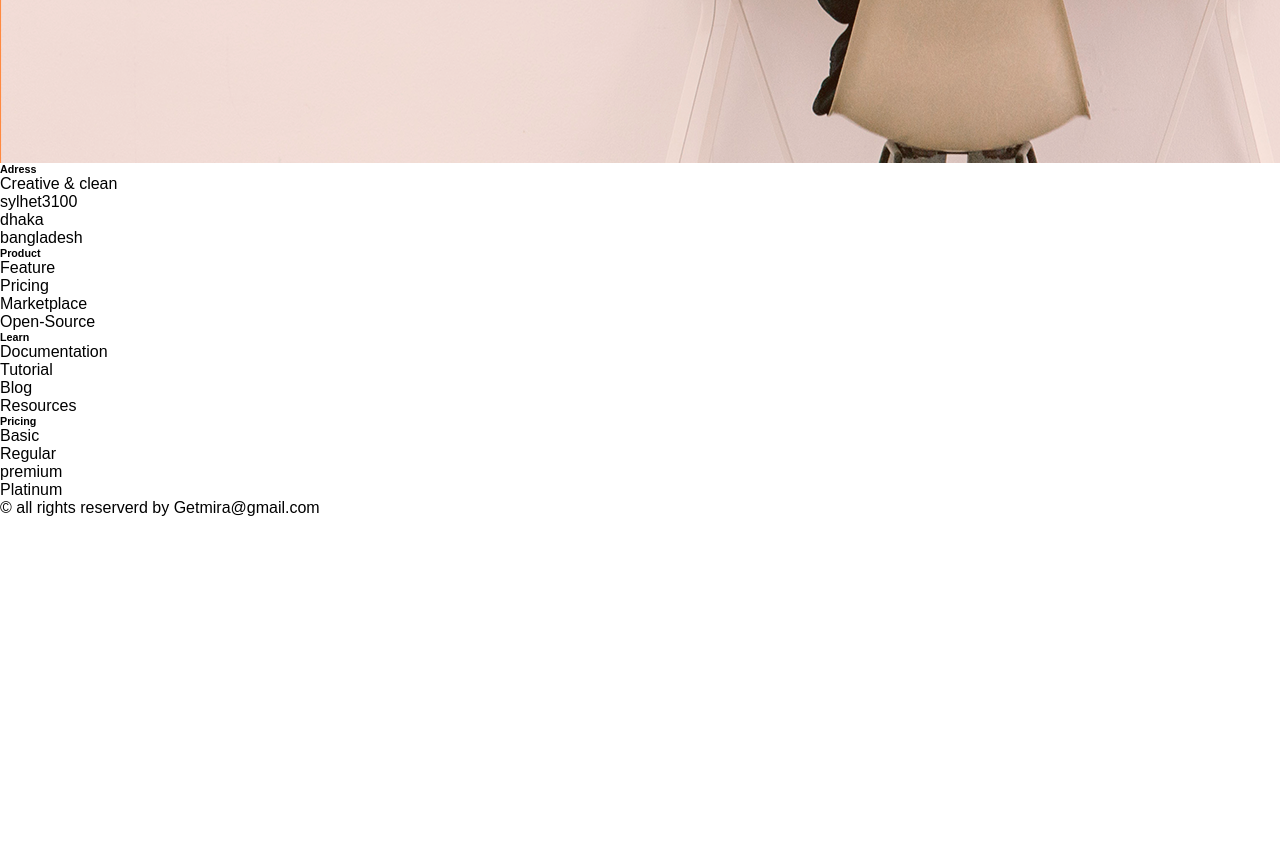
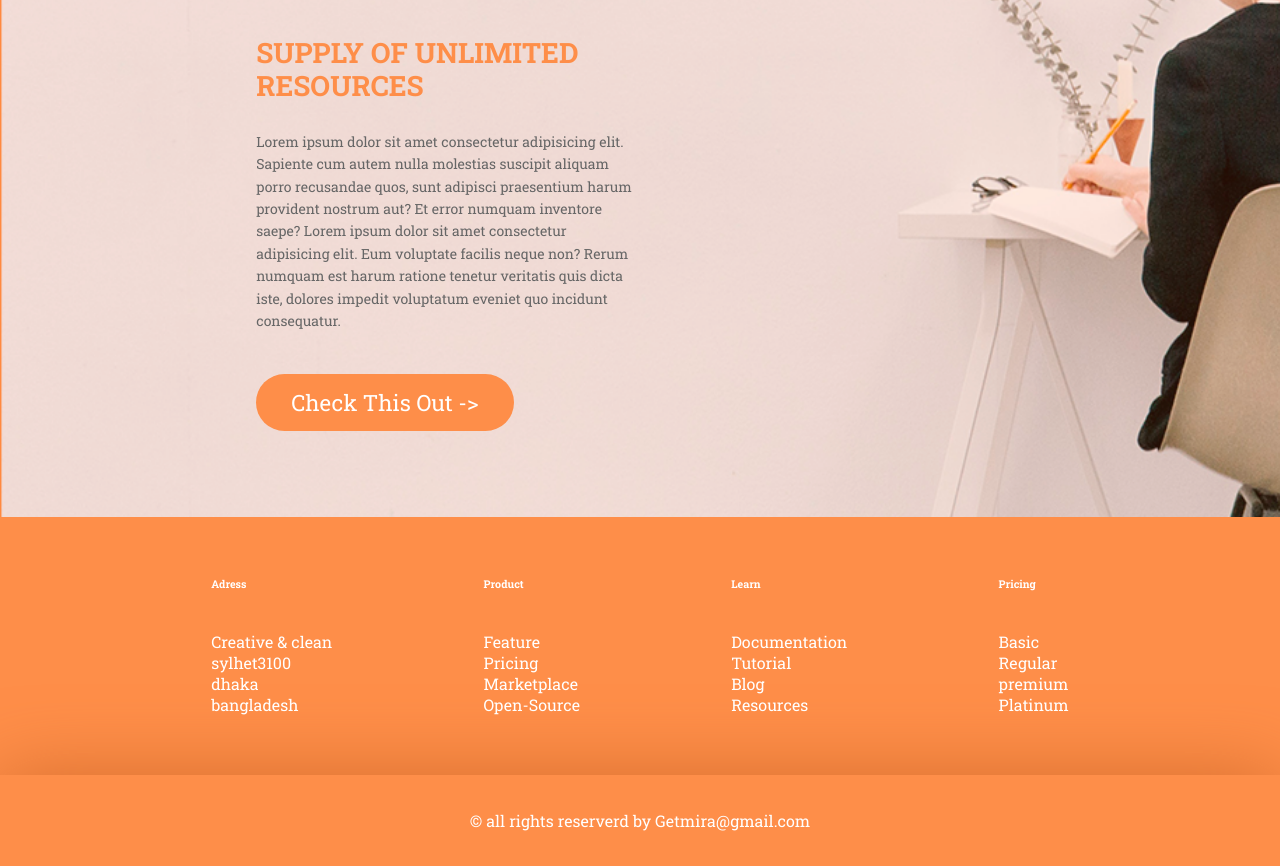
Before and after one commit to Deivybedoya17/Creative-Clean, a plain HTML site: page index.html in a window 1280 px wide. Shown: the part 4500-5366 px from the top of the page. Before the commit the page ends 5017 px from the top, so only its background shows below. Drawn offline with Linux system fonts and the light colour scheme.

Commit message:
actualizacion 3.0

```diff
--- a/index.html
+++ b/index.html
@@ -40,13 +40,16 @@
     </section>
 
     <section class="seccioncuarta">
-        <h2>SUPPLY OF UNLIMITED RESOURCES</h2>
-        <P>Lorem ipsum dolor sit amet consectetur adipisicing elit. Sapiente cum autem nulla molestias suscipit aliquam porro recusandae quos, sunt adipisci praesentium harum provident nostrum aut? Et error numquam inventore saepe?</P>
-        <button>check this out -></button>
-
+        <div class="izquierdacuarta">
+            <h2 class="titulocuarta">SUPPLY OF UNLIMITED RESOURCES</h2>
+            <P class="parrafocuarta">Lorem ipsum dolor sit amet consectetur adipisicing elit. Sapiente cum autem nulla molestias suscipit aliquam porro recusandae quos, sunt adipisci praesentium harum provident nostrum aut? Et error numquam inventore saepe? Lorem ipsum dolor sit amet consectetur adipisicing elit. Eum voluptate facilis neque non? Rerum numquam est harum ratione tenetur veritatis quis dicta iste, dolores impedit voluptatum eveniet quo incidunt consequatur.</P>
+            <button class="botoncuarta">check this out -></button>
+        </div>
     </section>
 
-    <footer>
+   <section>
+        <div class="clasequinta">
+            <div class="clasefooter">
             <h6>Adress</h6>
             <ul>
                 <li>Creative & clean</li>
@@ -54,7 +57,8 @@
                 <li>dhaka</li>
                 <li>bangladesh</li>
             </ul>
-
+            </div>
+            <div class="clasefooter">
             <h6>Product</h6>
             <ul>
                 <li>Feature</li>
@@ -62,7 +66,8 @@
                 <li>Marketplace</li>
                 <li>Open-Source</li>
             </ul>
-
+            </div>
+            <div class="clasefooter">
             <h6>Learn</h6>
             <ul>
                 <li>Documentation</li>
@@ -70,7 +75,8 @@
                 <li>Blog</li>
                 <li>Resources</li>
             </ul>
-
+            </div>
+            <div class="clasefooter">
             <h6>Pricing</h6>
              <ul>
                 <li>Basic</li>
@@ -78,8 +84,12 @@
                 <li>premium</li>
                 <li>Platinum</li>
             </ul>
+            </div>
+        </div>
+    </section>
+    <footer>
         <p>&copy; all rights reserverd by Getmira@gmail.com</p>
-
+    </div>
     </footer>
 
 </body>
--- a/style.css
+++ b/style.css
@@ -1,9 +1,10 @@
+@import url('https://fonts.googleapis.com/css2?family=Roboto+Slab:wght@100..900&display=swap');
 /* Reset y estilos base */
 *{
     margin: 0px;
     padding: 0px;
     box-sizing: border-box;
-    font-family: Arial, sans-serif;
+    font-family: "Roboto Slab", serif;
   }
 
   .seccionprimera {
@@ -25,7 +26,7 @@
   /* Subtítulo */
   .subtituloprimera{
     color: #000000; /* Negro */
-    font-size: 38px;
+    font-size: 36px;
     text-transform: uppercase;
 
   }
@@ -143,4 +144,64 @@
  .seccioncuarta{
   background-image: url(img/bgDown.png);
   height: 68vh;
+  zoom: 1.4;
  }
+
+ .izquierdacuarta{
+  width: 50%;
+  padding: 200px 0px 0px 183px;
+ }
+
+ .titulocuarta{
+  font-size: 20px;
+  color: #fe8e49;
+  text-transform: uppercase;
+  margin-bottom: 20px;
+  line-height: 1.2;
+ }
+
+ .parrafocuarta{
+  font-size: 10px;
+  color: #666;
+  line-height: 1.6;
+  margin-bottom: 30px;
+  }
+.botoncuarta {
+  background-color: #fe8e49;
+  color: #fff;
+  padding: 10px 25px;
+  border: none;
+  border-radius: 25px;
+  font-size: 16px;
+  cursor: pointer;
+  text-transform: capitalize;
+  }
+
+ /* seccionfooter */
+  .clasequinta{
+    background-color: #fe8e49;
+    display: flex;
+    justify-content: space-evenly;
+    color: #fff;
+    padding: 60px;
+  }
+
+  footer{
+    background-color: #fe8e49;
+    padding: 30px 0px 30px 0px;
+    display: flex;
+    color: #fff;
+    align-items: center;
+    justify-content: center;
+    box-shadow: 0 4px 80px #d46c2c;
+    border-top: 6px solid #000000;
+    border: 5px solid transparent;
+  }
+
+  h6{
+    margin-bottom: 40px;
+  }
+
+  ul{
+    list-style: none;
+  }
```
Lines whose indentation alone changed are shown as unchanged.
